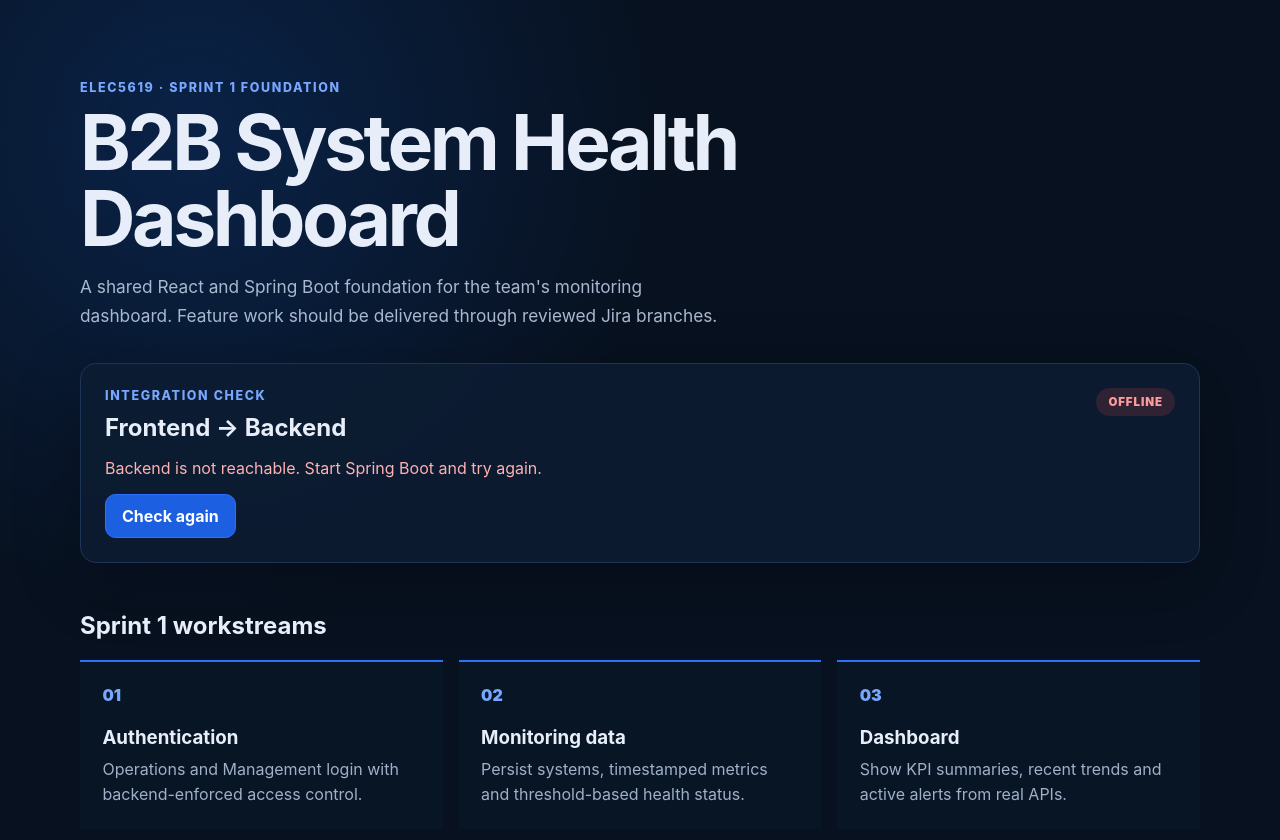
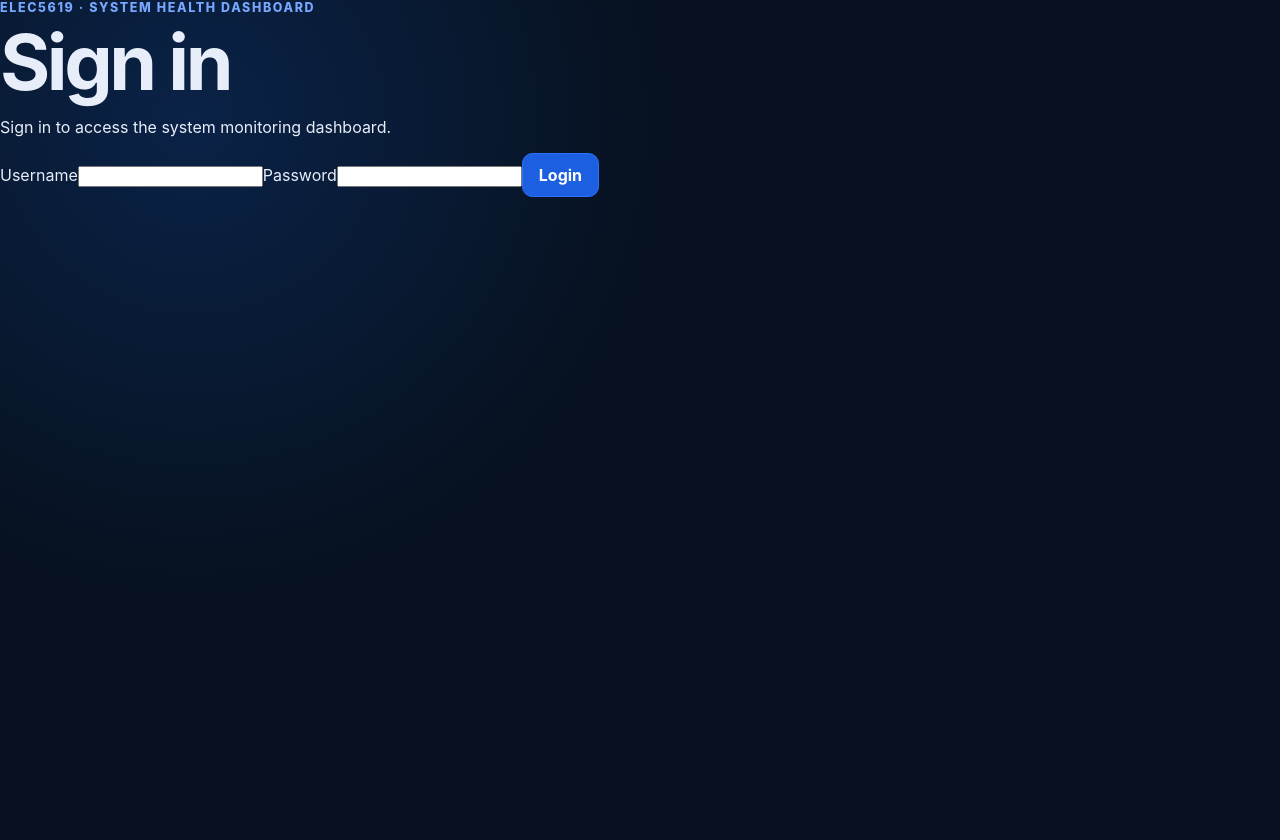
Before and after one commit to DakotaWu-833/B2B-System-health-Dashboard, a React (Vite) app in the folder frontend/: page / in a window 1280 px wide. Shown: the top 840 px of the page. After the commit the page ends 800 px from the top, so only its background shows below. Built offline with nearby package versions, Linux system fonts and the light colour scheme; no server answers.

Commit message:
Implement basic login and logout frontend

```diff
--- a/frontend/src/App.jsx
+++ b/frontend/src/App.jsx
@@ -1,8 +1,9 @@
 import { useCallback, useEffect, useState } from "react";
-
+import Login from "./Login";
 const apiBaseUrl = import.meta.env.VITE_API_BASE_URL ?? "";
 
 function App() {
+  const [currentUser, setCurrentUser] = useState(null);
   const [health, setHealth] = useState(null);
   const [isLoading, setIsLoading] = useState(true);
   const [error, setError] = useState("");
@@ -39,9 +40,15 @@ function App() {
   }, [checkBackend]);
 
   const backendOnline = health?.status === "UP";
+  if (!currentUser) {
+    return <Login onLogin={setCurrentUser} />;
+  }
 
   return (
     <main className="app-shell">
+     <button type="button" onClick={() => setCurrentUser(null)}>
+       Logout
+     </button>
       <section className="hero" aria-labelledby="page-title">
         <p className="eyebrow">ELEC5619 · Sprint 1 foundation</p>
         <h1 id="page-title">B2B System Health Dashboard</h1>
--- /dev/null
+++ b/frontend/src/Login.jsx
@@ -0,0 +1,65 @@
+import { useState } from "react";
+
+function Login({ onLogin }) {
+  const [username, setUsername] = useState("");
+  const [password, setPassword] = useState("");
+  const [error, setError] = useState("");
+
+  function handleSubmit(event) {
+    event.preventDefault();
+    setError("");
+
+    if (!username.trim() || !password) {
+      setError("Please enter both username and password.");
+      return;
+    }
+
+    // Temporary mock login.
+    // Replace this with the real backend authentication API later.
+    if (username === "admin" && password === "admin123") {
+      onLogin(username);
+    } else {
+      setError("Invalid username or password.");
+    }
+  }
+
+  return (
+    <main className="login-page">
+      <section className="login-card">
+        <p className="eyebrow">ELEC5619 · System Health Dashboard</p>
+
+        <h1>Sign in</h1>
+
+        <p>
+          Sign in to access the system monitoring dashboard.
+        </p>
+
+        <form onSubmit={handleSubmit}>
+          <label htmlFor="username">Username</label>
+          <input
+            id="username"
+            type="text"
+            value={username}
+            onChange={(event) => setUsername(event.target.value)}
+            autoComplete="username"
+          />
+
+          <label htmlFor="password">Password</label>
+          <input
+            id="password"
+            type="password"
+            value={password}
+            onChange={(event) => setPassword(event.target.value)}
+            autoComplete="current-password"
+          />
+
+          {error && <p className="error-message">{error}</p>}
+
+          <button type="submit">Login</button>
+        </form>
+      </section>
+    </main>
+  );
+}
+
+export default Login;
```
